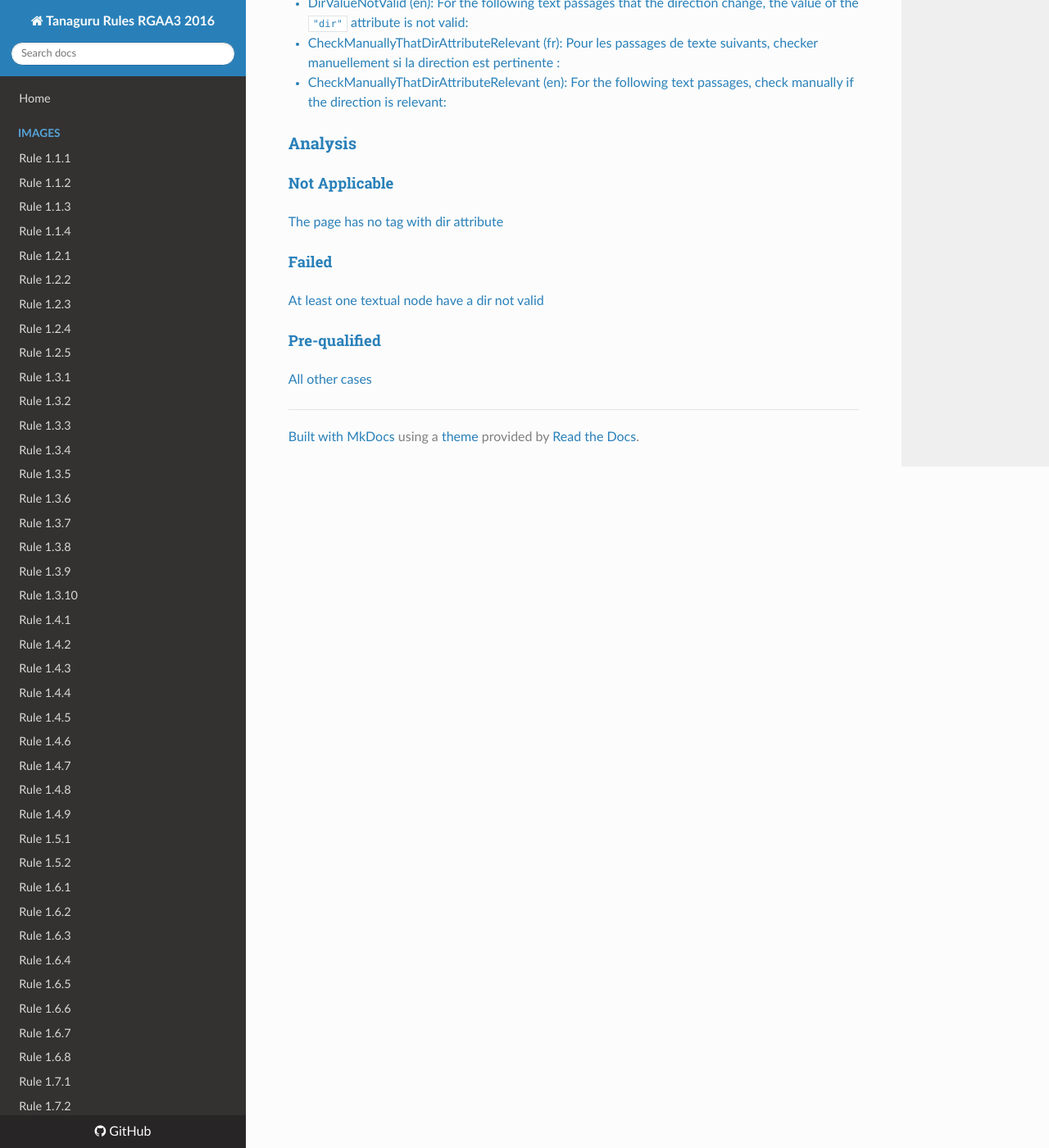
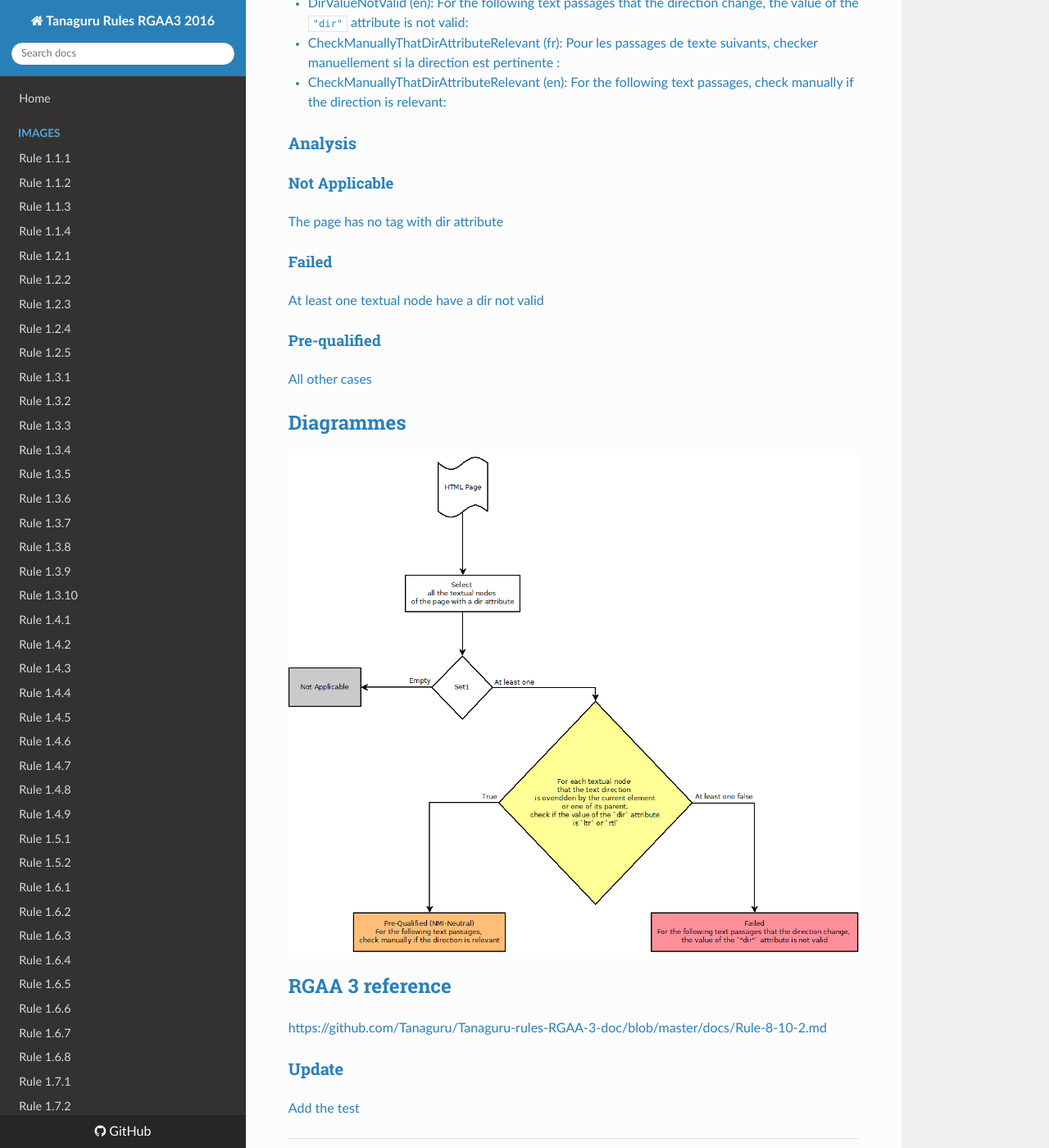
Before and after one commit to Tanaguru/RGAA3-2016, an MkDocs documentation site: the page built from docs/Rule-8-10-2.md, in a window 1280 px wide and 1400 px high, scrolled down 1995 px. Shown: the whole window at 82% size. Built offline with MkDocs 1.6.1, drawn with Linux system fonts in a browser that asks for light colours; nearby versions of some CDN libraries; old or Windows-style settings are respelled for this version of MkDocs.

Commit message:
Update sample test 8.10.2

```diff
--- a/docs/Rule-8-10-2.md
+++ b/docs/Rule-8-10-2.md
@@ -90,3 +90,15 @@ At least one textual node have a dir not valid
 #### Pre-qualified
 
 All other cases
+
+## Diagrammes
+
+![](https://raw.githubusercontent.com/Tanaguru/RGAA3-2016/master/docs/Diagrammes/Test8-10-2.png?token=AI6sA57VXN_X_hm-q-M-uAogR_4dFhQYks5Y-ivKwA%3D%3D)
+
+## RGAA 3 reference
+
+https://github.com/Tanaguru/Tanaguru-rules-RGAA-3-doc/blob/master/docs/Rule-8-10-2.md
+
+### Update
+
+Add the test
```
